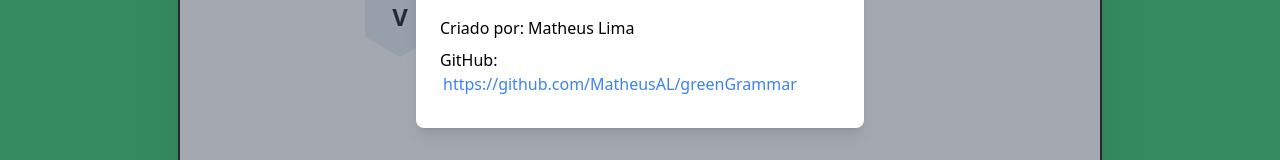
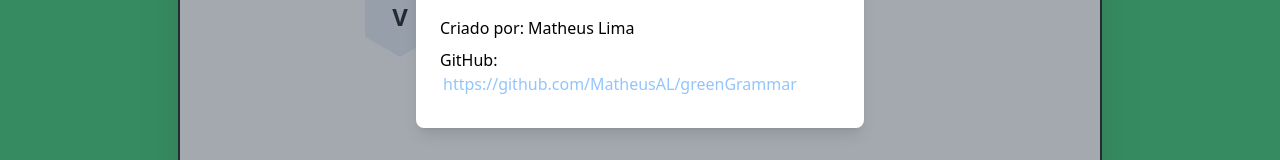
Before and after one commit to MatheusAL/greenGrammar, a Vue app: page /game in a window 1280 px wide. Both pictures are taken after a click on the link "Sobre". Shown: the part 362-522 px from the top of the page. Built offline with nearby package versions, Linux system fonts and the light colour scheme; no server answers.

Commit message:
feat: cor do link

```diff
--- a/src/components/About.vue
+++ b/src/components/About.vue
@@ -7,7 +7,7 @@
       </div>
       <div>
         <p class="mb-2">Criado por: Matheus Lima</p>
-        <p class="mb-2">GitHub: <a href="https://github.com/MatheusAL/greenGrammar" class="text-blue-500" target="_blank">https://github.com/MatheusAL/greenGrammar</a></p>
+        <p class="mb-2">GitHub: <a href="https://github.com/MatheusAL/greenGrammar" class="text-blue-300" target="_blank">https://github.com/MatheusAL/greenGrammar</a></p>
       </div>
     </div>
   </div>
```
